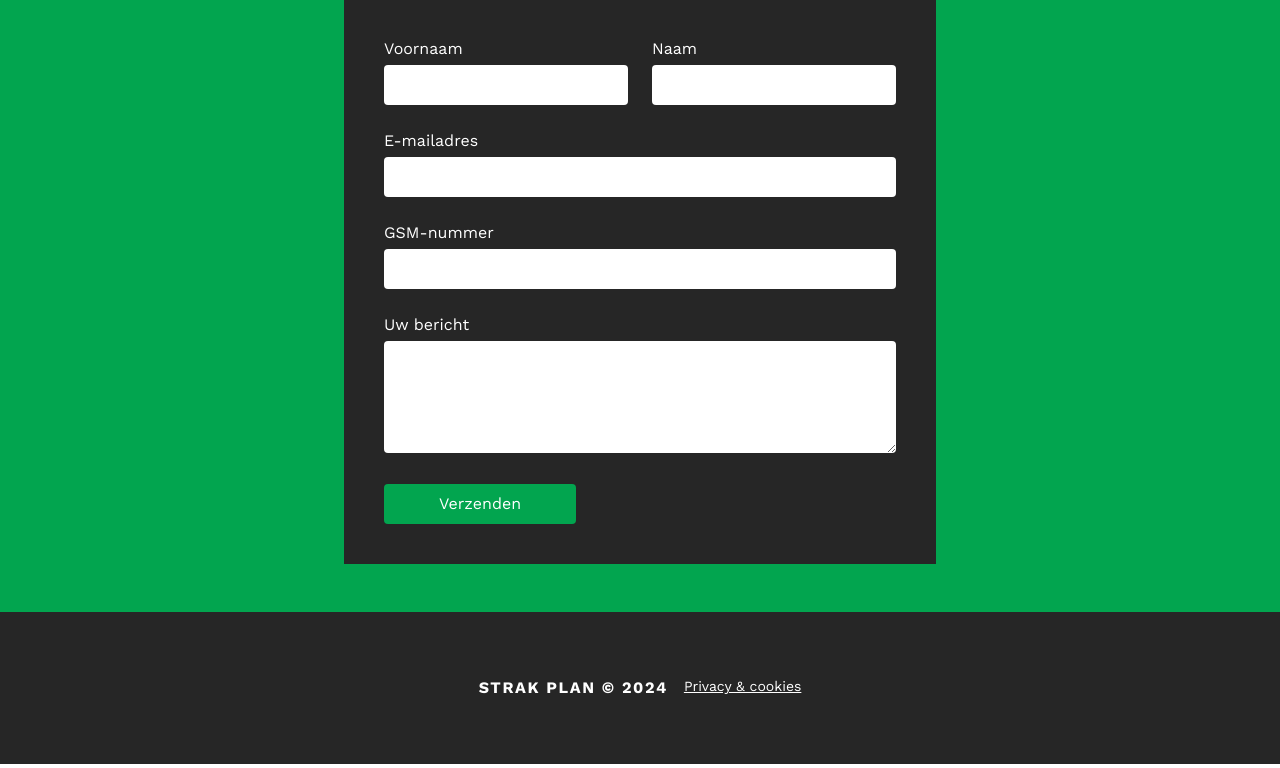
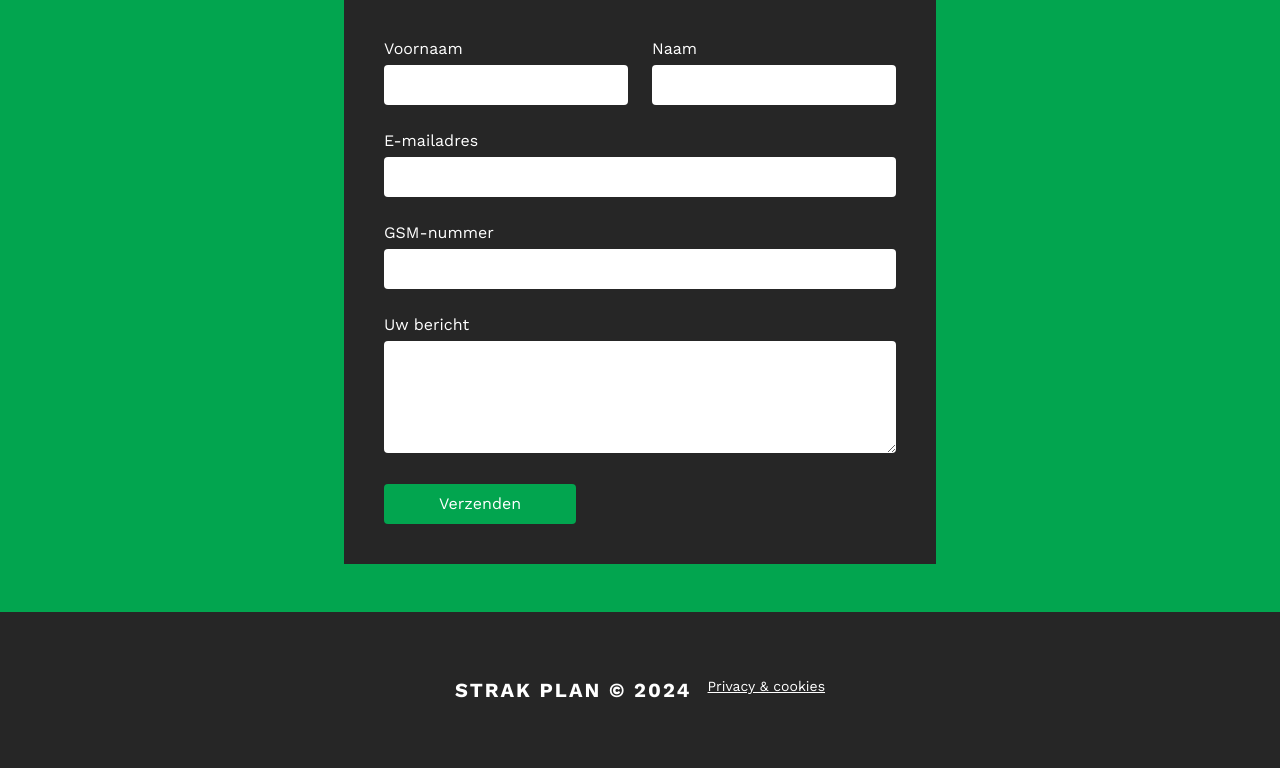
Before and after one commit to nielsvhb/strak-plan, an Astro site: page / in a window 1280 px wide. Shown: the part 3112-3880 px from the top of the page. Built offline with nearby package versions, Linux system fonts and the light colour scheme; Astro itself is replaced by a stand-in of ours.

Commit message:
Footer bijgewerkt

```diff
--- a/src/components/contactform.vue
+++ b/src/components/contactform.vue
@@ -73,7 +73,8 @@ export default defineComponent({
 				email: "",
 				firstname: "",
 				surname: "",
-				message: ""
+				message: "",
+        gsm: ''
 			},
 		};
 	},
--- a/src/layouts/Layout.astro
+++ b/src/layouts/Layout.astro
@@ -56,8 +56,8 @@ import ContactForm from "../components/contactform.vue";
 			<div
 				class="bg-antracite text-white py-16 flex justify-center space-x-4 mt-6 flex-col sm:flex-row items-center sm:items-start"
 			>
-			<span class="font-bold tracking-widest uppercase mb-5 sm:mb-0"
-			>Strak Plan © 2024</span
+			<span class="font-bold tracking-widest uppercase text-xl mb-5 sm:mb-0"
+			>Strak Plan © {new Date().getFullYear()}</span
 			>
 
 				<a href="/privacy" class="text-sm underline">Privacy & cookies</a>
```
